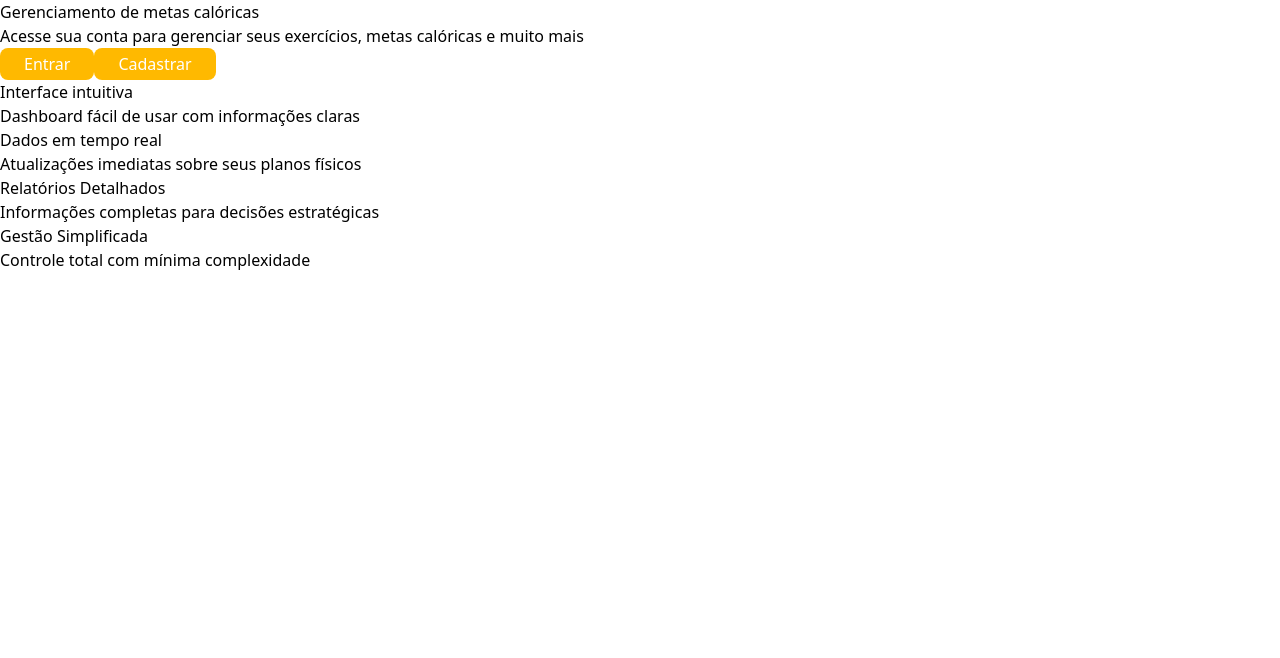
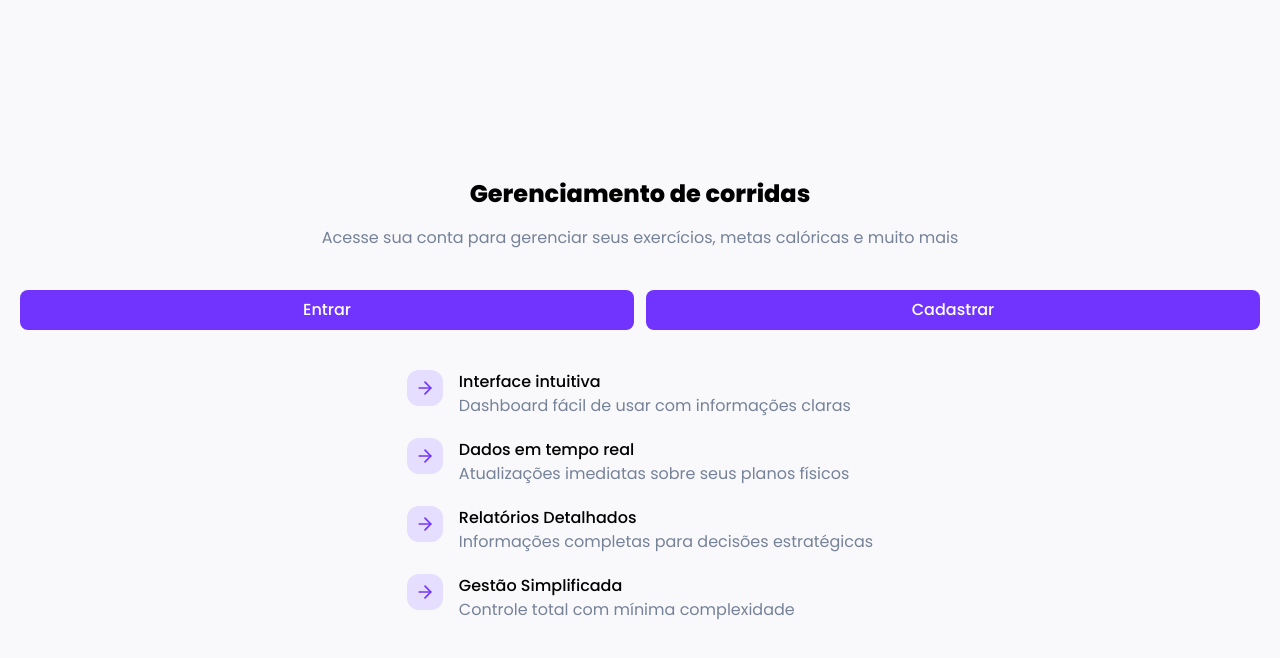
Before and after one commit to PaivaProgDev/tech-run, a React (Vite) app: page / in a window 1280 px wide. Shown: the top 658 px of the page. Built offline with nearby package versions, Linux system fonts and the light colour scheme.

Commit message:
Design da home finalizada

```diff
--- a/src/App.jsx
+++ b/src/App.jsx
@@ -2,9 +2,9 @@ import Home from './pages/Home'
 
 const App = () => {
     return (
-        <div>
+        <main className='min-h-screen'>
             <Home />
-        </div>
+        </main>
     )
 }
 
--- a/src/components/Global/Button.jsx
+++ b/src/components/Global/Button.jsx
@@ -1,6 +1,6 @@
 const Button = ({ className, disabled, onClick, children }) => {
     return (
-        <button onClick={onClick} className={`bg-amber-400 py-1 px-6 rounded-lg font-medium text-white ${className}`} disabled={disabled}>{children}</button>
+        <button onClick={onClick} className={`bg-[var(--color-1)] py-2 px-6 rounded-lg font-medium text-white ${className}`} disabled={disabled}>{children}</button>
     )
 }
 
--- a/src/index.css
+++ b/src/index.css
@@ -1 +1,15 @@
+@import url(https://fonts.googleapis.com/css?family=Poppins:100,100italic,200,200italic,300,300italic,regular,italic,500,500italic,600,600italic,700,700italic,800,800italic,900,900italic);
+@import url(https://fonts.googleapis.com/css?family=Open+Sans:300,regular,500,600,700,800,300italic,italic,500italic,600italic,700italic,800italic);
 @import 'tailwindcss';
+
+:root {
+    --color-1: #7134fe;
+    --color-2: #758298;
+    --color-3: #424242;
+    --color-bg: #f9f9fb;
+    --white: #fdffff;
+}
+
+* {
+    font-family: Poppins, "Open Sans", Arial, Helvetica, sans-serif;
+}
--- a/src/pages/Home.jsx
+++ b/src/pages/Home.jsx
@@ -1,31 +1,56 @@
+import { ArrowRightIcon } from "lucide-react"
 import Button from "../components/Global/Button"
 
 const Home = () => {
     return (
-        <section>
-            <h1>Gerenciamento de metas calóricas</h1>
-            <p>Acesse sua conta para gerenciar seus exercícios, metas calóricas e muito mais</p>
-            <Button>Entrar</Button>
-            <Button>Cadastrar</Button>
+        <>
+            <section className="flex flex-col min-h-screen justify-center items-center gap-4 py-6 px-5 bg-[var(--color-bg)]">
+                <h1 className="text-2xl text-center  font-extrabold">Gerenciamento de corridas</h1>
+                <p className="text-[var(--color-2)] text-center">Acesse sua conta para gerenciar seus exercícios, metas calóricas e muito mais</p>
+                <div className="w-full flex gap-3 my-6">
+                    <Button className={"w-full"}>Entrar</Button>
+                    <Button className={"w-full"}>Cadastrar</Button>
+                </div>
+                <div className="flex flex-col gap-5">
+                    <div className="flex gap-4">
+                        <span className="bg-[#e5deff] p-2 rounded-xl h-fit">
+                            <ArrowRightIcon className="text-[var(--color-1)] size-5" />
+                        </span>
                         <div>
+                            <h4 className="font-medium">Interface intuitiva</h4>
+                            <p className="text-[var(--color-2)]">Dashboard fácil de usar com informações claras</p>
+                        </div>
+                    </div>
+                    <div className="flex gap-4">
+                        <span className="bg-[#e5deff] p-2 rounded-xl h-fit">
+                            <ArrowRightIcon className="text-[var(--color-1)] size-5" />
+                        </span>
                         <div>
-                    <h4>Interface intuitiva</h4>
-                    <p>Dashboard fácil de usar com informações claras</p>
+                            <h4 className="font-medium">Dados em tempo real</h4>
+                            <p className="text-[var(--color-2)]">Atualizações imediatas sobre seus planos físicos</p>
                         </div>
+                    </div>
+                    <div className="flex gap-4">
+                        <span className="bg-[#e5deff] p-2 rounded-xl h-fit">
+                            <ArrowRightIcon className="text-[var(--color-1)] size-5" />
+                        </span>
                         <div>
-                    <h4>Dados em tempo real</h4>
-                    <p>Atualizações imediatas sobre seus planos físicos</p>
+                            <h4 className="font-medium">Relatórios Detalhados</h4>
+                            <p className="text-[var(--color-2)]">Informações completas para decisões estratégicas</p>
                         </div>
+                    </div>
+                    <div className="flex gap-4">
+                        <span className="bg-[#e5deff] p-2 rounded-xl h-fit">
+                            <ArrowRightIcon className="text-[var(--color-1)] size-5" />
+                        </span>
                         <div>
-                    <h4>Relatórios Detalhados</h4>
-                    <p>Informações completas para decisões estratégicas</p>
+                            <h4 className="font-medium">Gestão Simplificada</h4>
+                            <p className="text-[var(--color-2)]">Controle total com mínima complexidade</p>
                         </div>
-                <div>
-                    <h4>Gestão Simplificada</h4>
-                    <p>Controle total com mínima complexidade</p>
                     </div>
                 </div>
             </section>
+        </>
     )
 }
 
```
Lines whose indentation alone changed are shown as unchanged.
